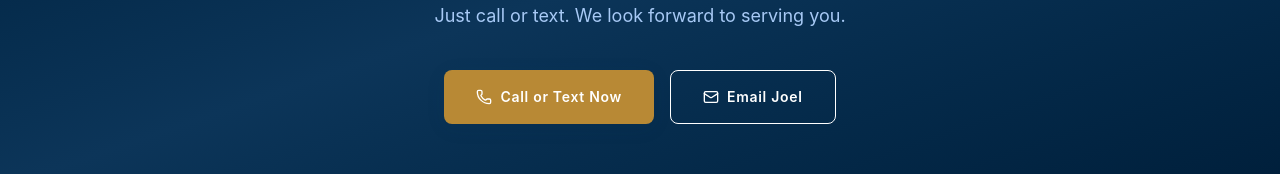
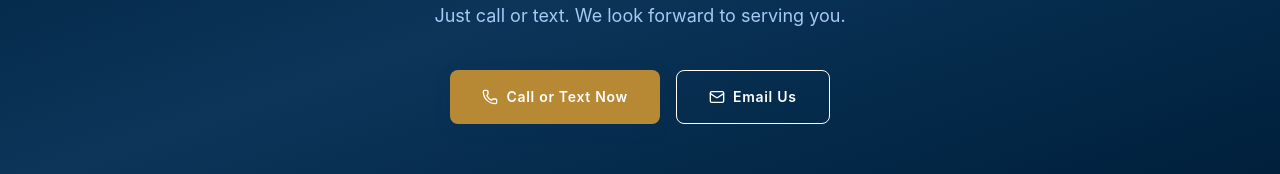
Before and after one commit to TrashBox-Games/txcovenanthomeinspections, a Next.js app: page / in a window 1280 px wide. Shown: the part 2919-3093 px from the top of the page. Built offline with nearby package versions, Linux system fonts and the light colour scheme.

Commit message:
Changed Email Joel Button to Email Us and redirect to Contact Page

```diff
--- a/src/components/organisms/CTASection/CTASection.tsx
+++ b/src/components/organisms/CTASection/CTASection.tsx
@@ -22,13 +22,13 @@ export function CTASection() {
             Call or Text Now
           </Button>
           <Button
-            href={`mailto:${SITE.email}`}
+            href="/contact"
             variant="outline"
             size="lg"
             className="border-on-primary text-on-primary hover:bg-on-primary/10"
           >
             <Mail className="h-4 w-4" />
-            Email Joel
+            Email Us
           </Button>
         </div>
       </FadeIn>
```
Also changed, not shown: 1 other file (tests, documents, lock files or other folders).
